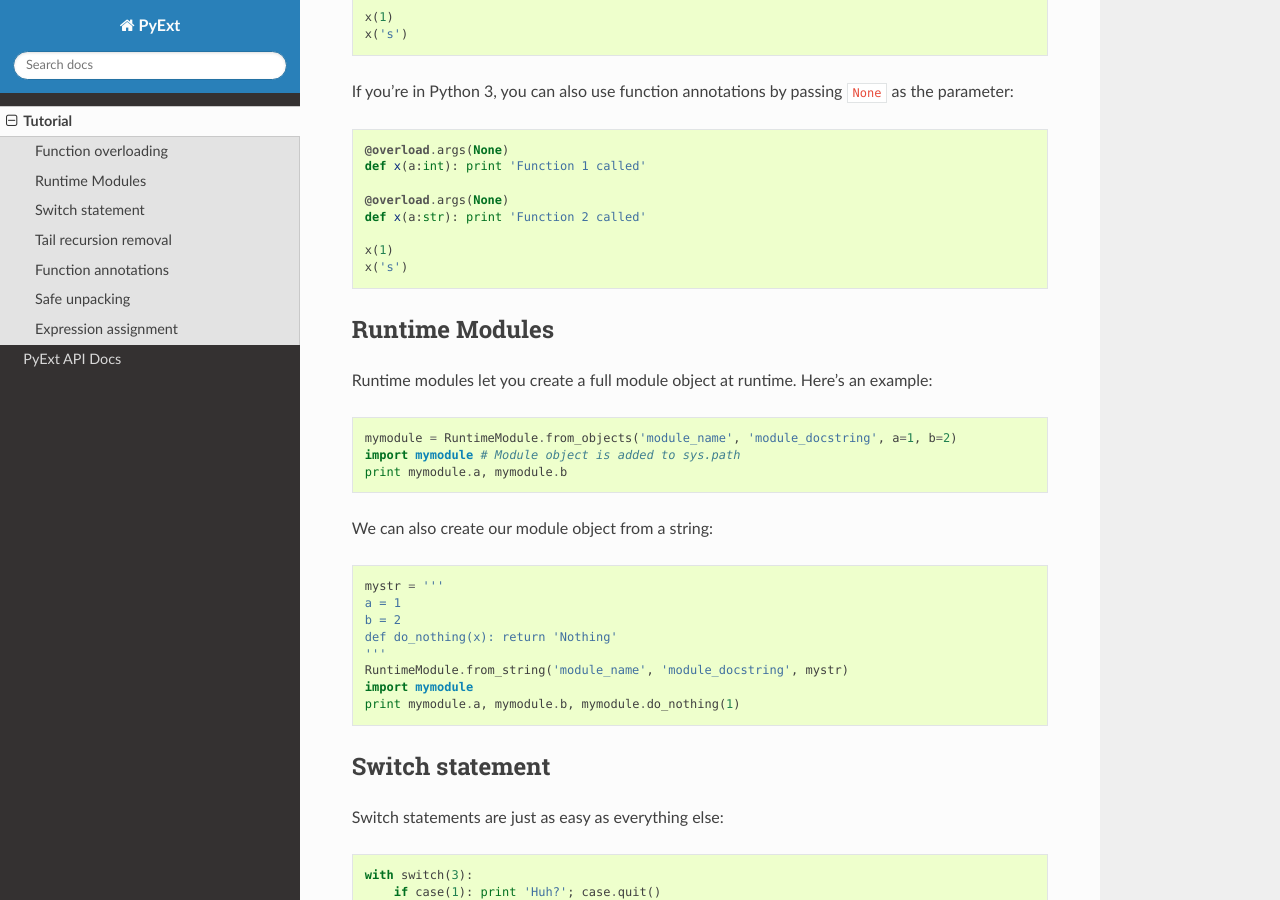
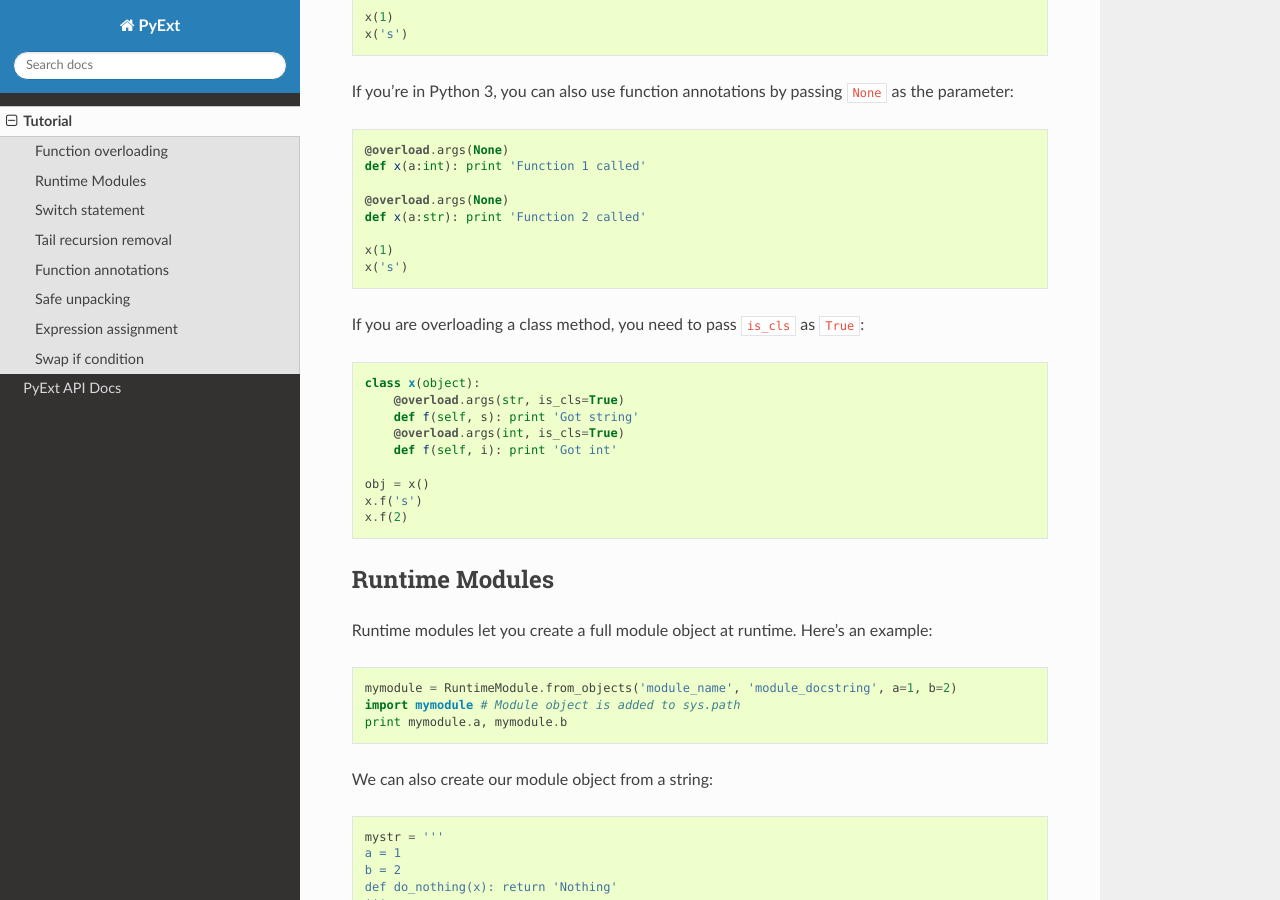
Before and after one commit to refi64/PyExt, a Sphinx documentation site: the page built from doc/source/tutorial.rst, in a window 1280 px wide and 900 px high, scrolled down 601 px. Built offline with Sphinx 7.4.7 and the Read the Docs theme 2.0.0, drawn with Linux system fonts in a browser that asks for light colours; the version number could not be read and is left out; some of the changed text lies outside the part shown.

Commit message:
Added main functions and compare_and_swap; updated README

```diff
--- a/doc/source/tutorial.rst
+++ b/doc/source/tutorial.rst
@@ -42,6 +42,20 @@
 
    x(1)
    x('s')
+
+If you are overloading a class method, you need to pass ``is_cls`` as ``True``:
+
+.. code-block:: python
+
+   class x(object):
+       @overload.args(str, is_cls=True)
+       def f(self, s): print 'Got string'
+       @overload.args(int, is_cls=True)
+       def f(self, i): print 'Got int'
+
+   obj = x()
+   x.f('s')
+   x.f(2)
 
 Runtime Modules
 ***************
@@ -226,3 +240,19 @@
 .. code-block:: python
 
    if assign('my_var', my_func()):
+
+Swap if condition
+*****************
+
+Code like this is more than often encountered:
+
+.. code-block:: python
+
+   if my_variable == some_value:
+       my_variable = some_other_value
+
+Using PyExt, that code gets shortened to:
+
+.. code-block:: python
+
+   compare_and_swap('my_variable', some_value, some_other_value)
```
Also changed, not shown: README.rst (+14 -4 lines), pyext.py (+36 -7 lines), 1 other file.
